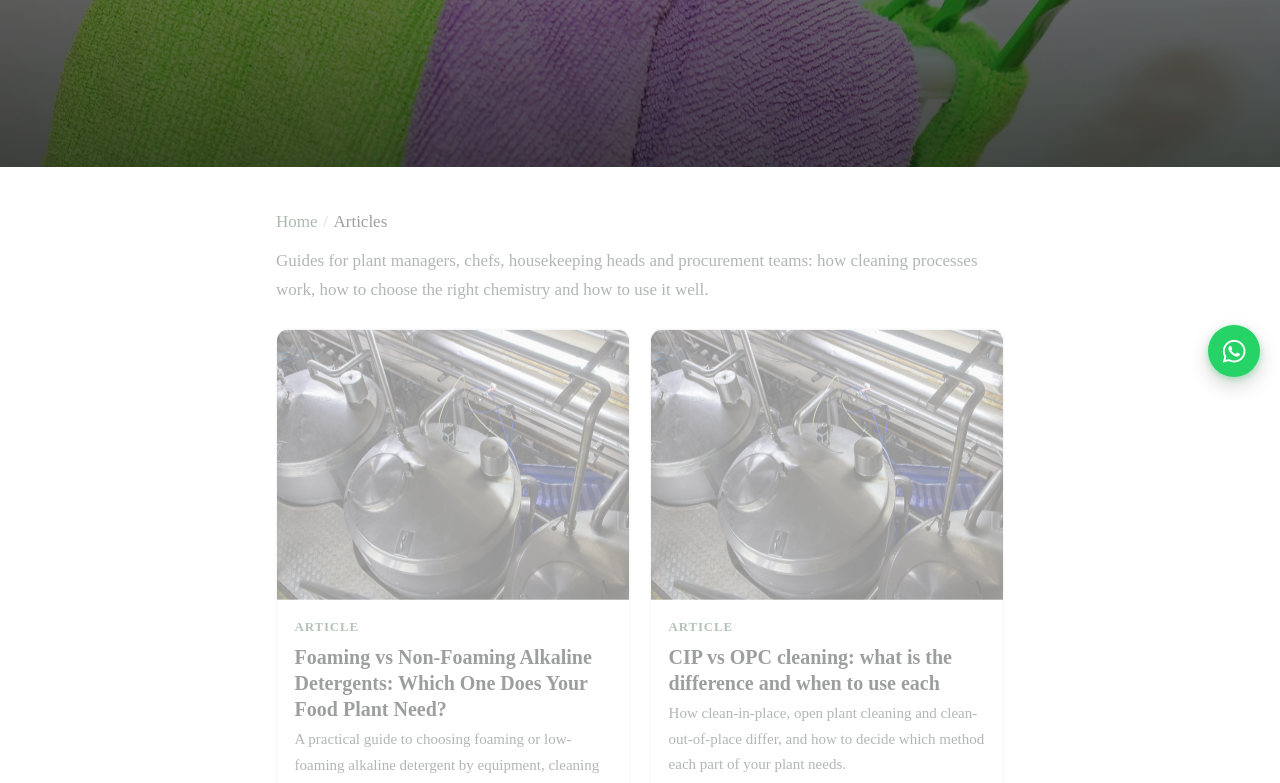
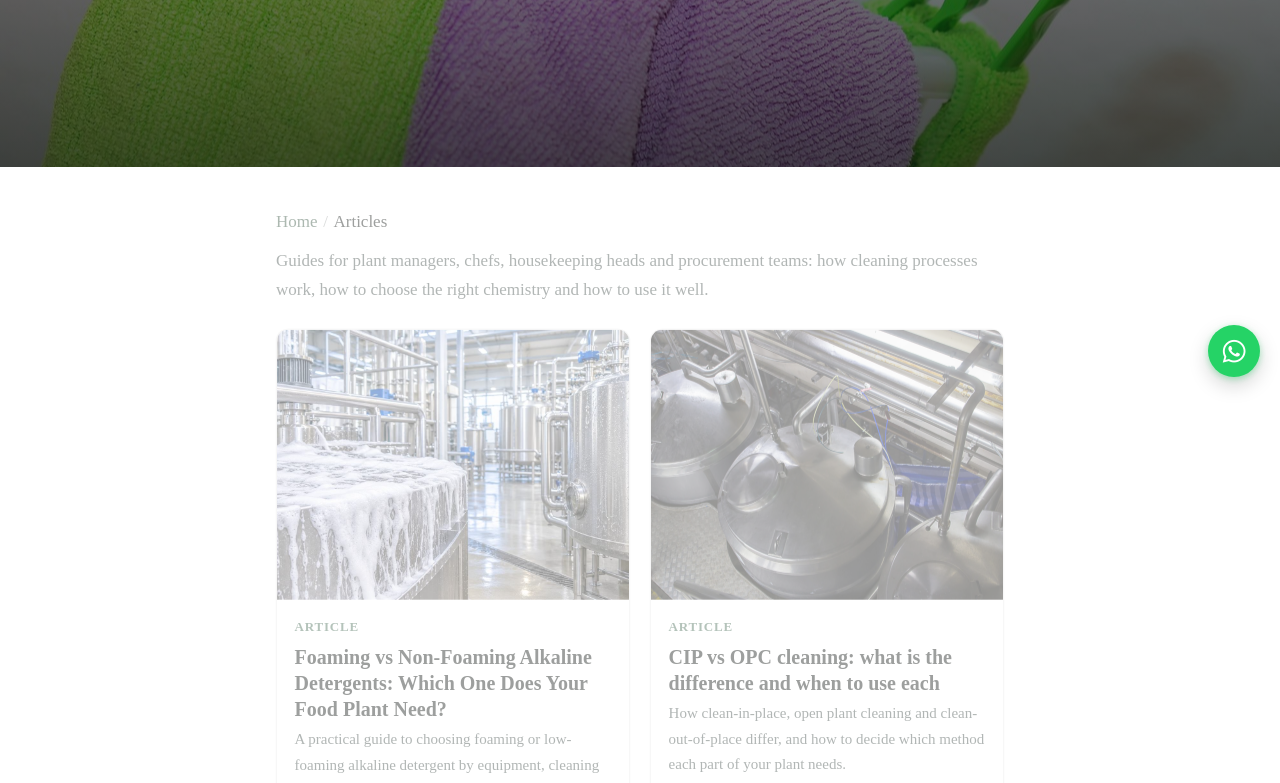
Before and after one commit to kiranakula1990-bot/kiran-websites, an Angular app in the folder evochem-source/: page /resources in a window 1280 px wide. Shown: the part 403-1186 px from the top of the page. Built offline with nearby package versions, Linux system fonts and the light colour scheme; a web font is replaced by a local one.

Commit message:
Add food plant detergent article image

```diff
--- a/evochem-source/src/app/content/articles.ts
+++ b/evochem-source/src/app/content/articles.ts
@@ -651,8 +651,8 @@ export const ARTICLES: ContentPage[] = [
     description: 'When to use foaming or low-foaming alkaline detergent in food processing: equipment, contact time, rinsing and cost drivers. Evochem. Request a sample.',
     h1: 'Foaming vs Non-Foaming Alkaline Detergents: Which One Does Your Food Plant Need?',
     tagline: 'Choose foam for open surfaces and low foam for closed cleaning systems.',
-    banner: 'assets/image/dairy.jpg',
-    bannerAlt: 'Stainless steel equipment in a food processing plant',
+    banner: 'assets/image/foaming-vs-non-foaming-alkaline-detergents-food-plant.jpeg',
+    bannerAlt: 'Stainless steel food processing equipment showing foaming and low-foaming cleaning',
     primaryKeyword: 'foaming vs non-foaming alkaline detergent',
     summary: 'A practical guide to choosing foaming or low-foaming alkaline detergent by equipment, cleaning method, rinse needs and soil.',
     readTime: 7,
```
Also changed, not shown: evochem-source/public/assets/image/foaming-vs-non-foaming-alkaline-detergents-food-plant.jpeg (added).
